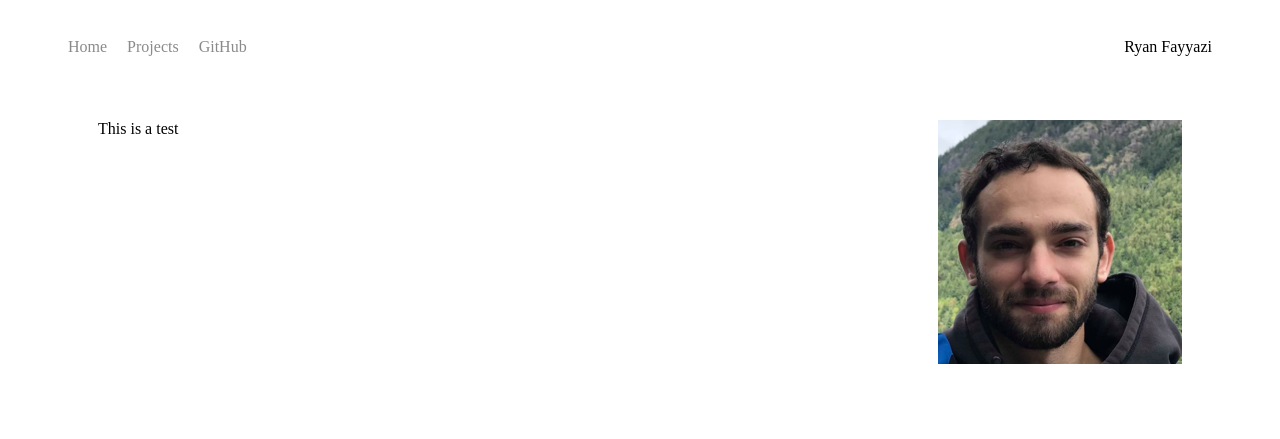
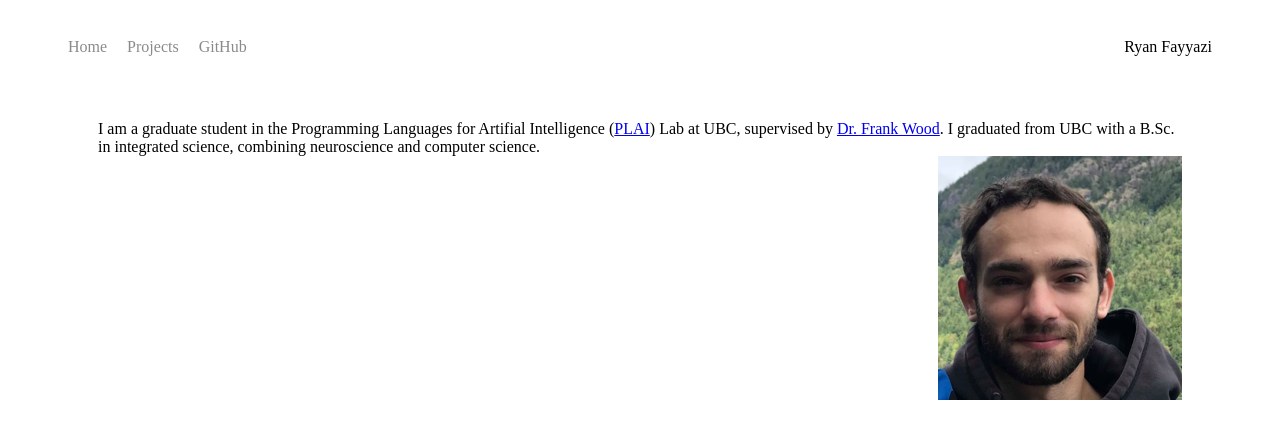
Before and after one commit to rfayyazi/rfayyazi.github.io, a Jekyll site: the page index.html, which Jekyll copies as it is, in a window 1280 px wide. Shown: the top 439 px of the page. Built offline with Jekyll 4.4.1, drawn with Linux system fonts in a browser that asks for light colours.

Commit message:
Update index.html

```diff
--- a/index.html
+++ b/index.html
@@ -29,7 +29,8 @@
 
       <div class='content-wrapper'>
         <div class='summary'>
-          This is a test
+          I am a graduate student in the Programming Languages for Artifial Intelligence (<a href="https://plai.cs.ubc.ca/">PLAI</a>) Lab at UBC, supervised by <a href="https://www.cs.ubc.ca/~fwood/">Dr. Frank Wood</a>.
+          I graduated from UBC with a B.Sc. in integrated science, combining neuroscience and computer science.
         </div>
         <div class='headshot'>
           <img  src="img/headshot_small.png">
```
